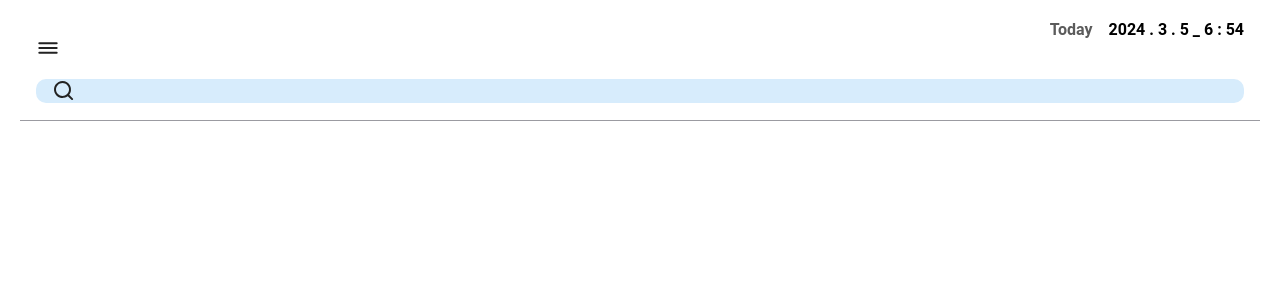
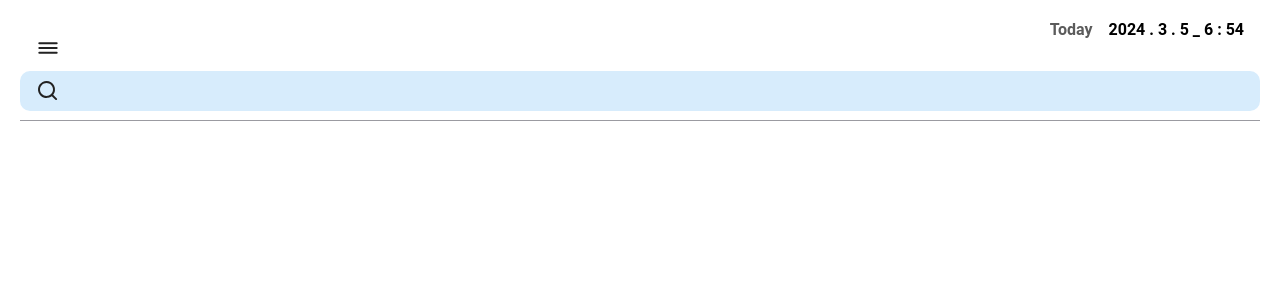
Before and after one commit to nile27/My-Calender, a React (Create React App) app in the folder front-end/: page /search in a window 1280 px wide. Shown: the top 300 px of the page. Built offline with nearby package versions, Linux system fonts and the light colour scheme.

Commit message:
search 버그 수정

```diff
--- a/front-end/src/Pages/Search.tsx
+++ b/front-end/src/Pages/Search.tsx
@@ -17,19 +17,18 @@ const Container = styled.div`
 const SearchContainer = styled.div`
   width: 100%;
   height: 7%;
-  padding: 0.5rem 1rem 1rem 1rem;
+
   border-bottom: 1px solid var(--light-gray);
 `;
 
 const SearchBarBox = styled.div`
   width: 100%;
-  height: 24px;
+  height: auto;
   padding: 0.5rem 1rem;
   background-color: var(--whiteblue);
   display: flex;
   justify-content: center;
   align-items: center;
-
   border-radius: 10px;
 
   img {
```
